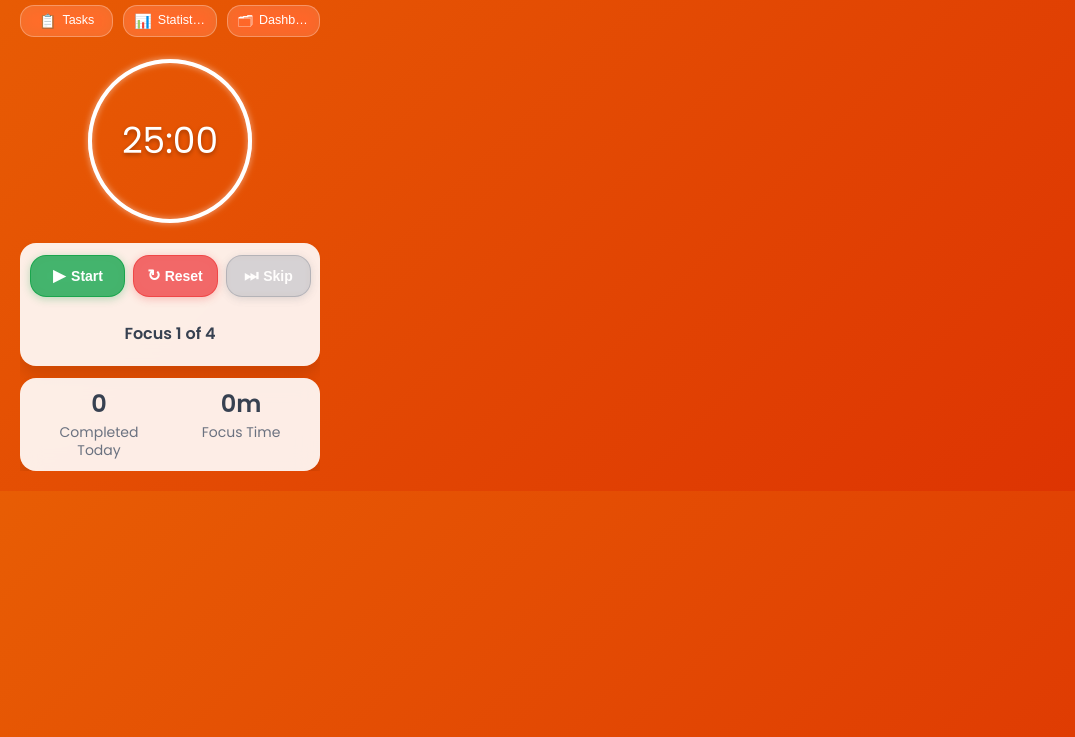
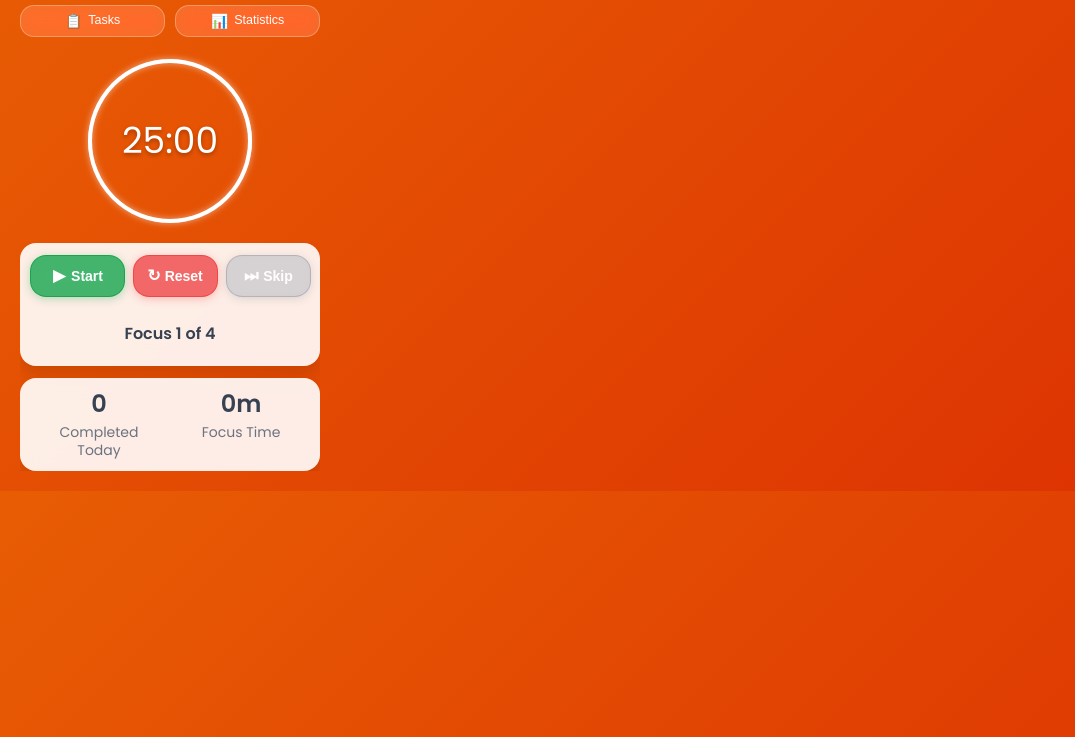
Before and after one commit to richardsd/tomato-focus-chrome-extension, a website with bundled scripts: page popup.html in a window 1280 px wide. Shown: the part 63-800 px from the top of the page, without its empty margins (0-1075 px from the left). Built offline with nearby package versions, Linux system fonts and the light colour scheme; no server answers.

Commit message:
Hide dashboard button in popup (#37)

```diff
--- a/popup.html
+++ b/popup.html
@@ -82,9 +82,9 @@
                     </button>
                     <button
                         id="dashboardBtn"
-                        class="toolbar-btn"
+                        class="toolbar-btn toolbar-btn--hidden"
                         aria-label="Open dashboard"
-                        title="Open full dashboard"
+                        title="Dashboard coming soon"
                     >
                         <span class="toolbar-btn__icon" aria-hidden="true"
                             >🗂</span
--- a/styles.css
+++ b/styles.css
@@ -287,6 +287,9 @@ body {
 }
 .toolbar-secondary > .toolbar-btn {
     flex: 1 1 0;
+}
+.toolbar-btn--hidden {
+    display: none !important;
 }
 .toolbar-btn {
     position: relative;
```
